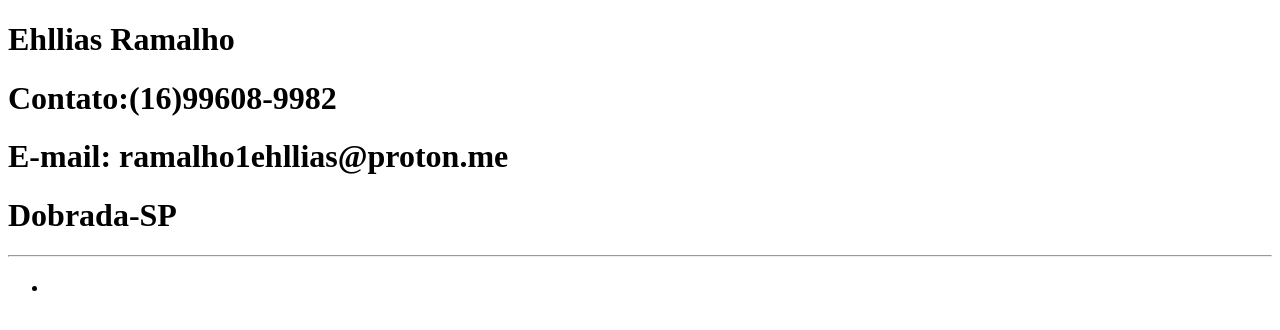
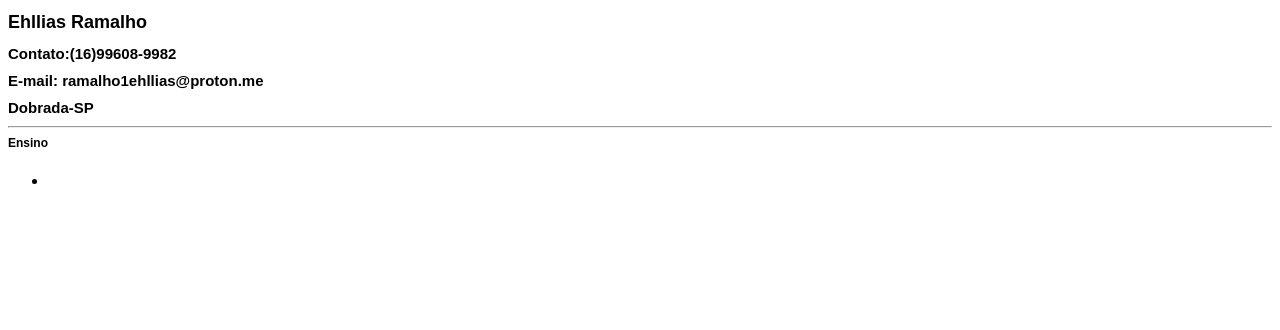
Before and after one commit to EuRamalho/Trabalhos-FATEC, a plain HTML site: page Criação de sites/tarefa17-02/index.html in a window 1280 px wide. Drawn offline with Linux system fonts and the light colour scheme.

Commit message:
ensino-body

```diff
--- a/Criação de sites/tarefa17-02/index.html
+++ b/Criação de sites/tarefa17-02/index.html
@@ -5,14 +5,15 @@
     <meta http-equiv="X-UA-Compatible" content="IE=edge">
     <meta name="viewport" content="width=device-width, initial-scale=1.0">
     <title>Tarefa 17/02 CS</title>
+    <link rel="stylesheet" href="style.css">
 </head>
 <body>
     <h1 class="nome">Ehllias Ramalho</h1>
     <h1 class="contato">Contato:(16)99608-9982</h1>
-    <h1 class="cantato">E-mail: ramalho1ehllias@proton.me</h1>
-    <h1 class="Contato">Dobrada-SP</h1>
-
+    <h1 class="contato">E-mail: ramalho1ehllias@proton.me</h1>
+    <h1 class="contato">Dobrada-SP</h1>
         <hr>
+        <h1 class="ensino">Ensino</h1>
     <ul>
         <li>
             <h1 class="curso"></h1>
@@ -20,7 +21,7 @@
             <h1 class="curso"></h1>
             <h1 class="descricao"></h1>
             <h1 class="curso"></h1>
-            <h1></h1>
+            <h1 class="descricao"></h1>
         </li>
     </ul>
 </body>
--- /dev/null
+++ b/Criação de sites/tarefa17-02/style.css
@@ -0,0 +1,12 @@
+.nome{
+    font-family: Arial, Helvetica, sans-serif;
+    font-size: 18px;
+}
+.contato{
+    font-family: Arial, Helvetica, sans-serif;
+    font-size: 15px;
+}
+.ensino{
+    font-family: Arial, Helvetica, sans-serif;
+    font-size: 12px;
+}
```
